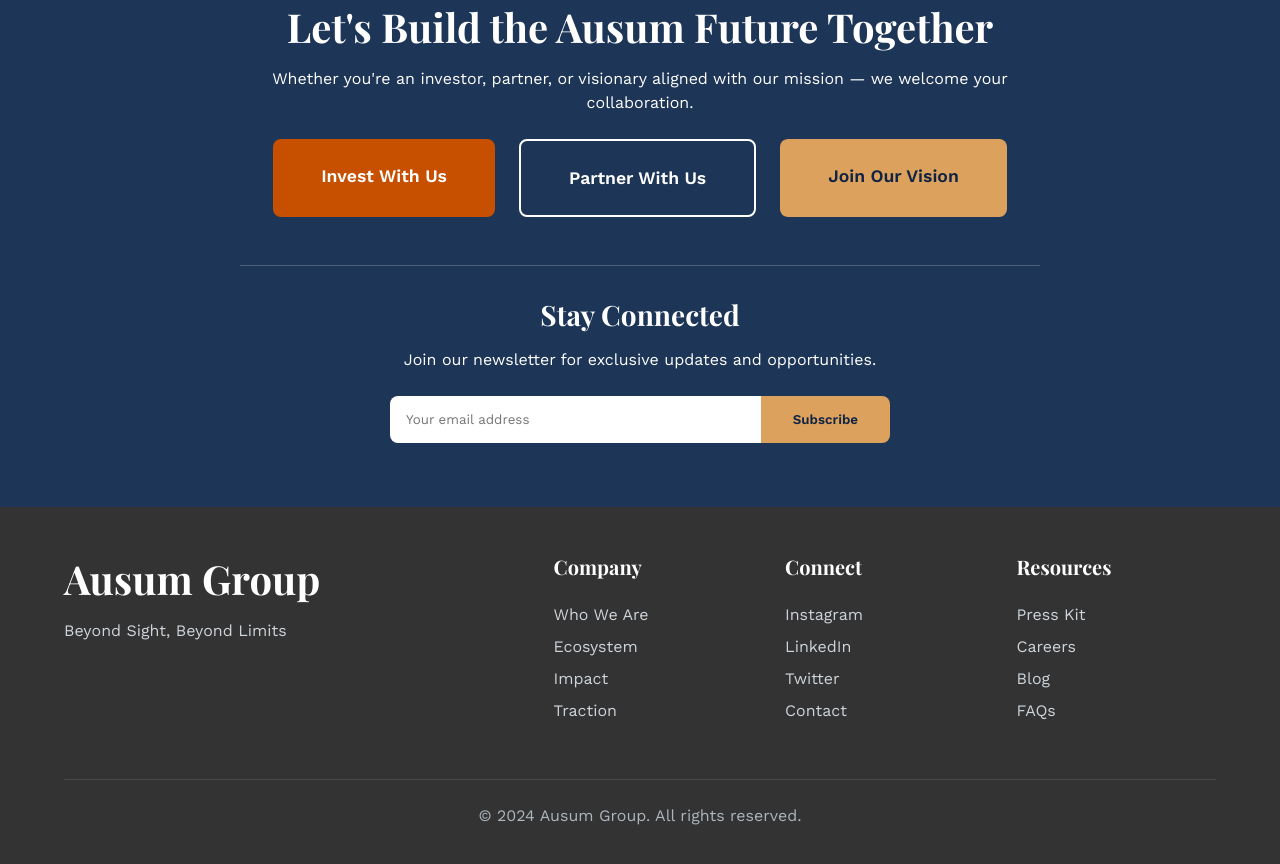
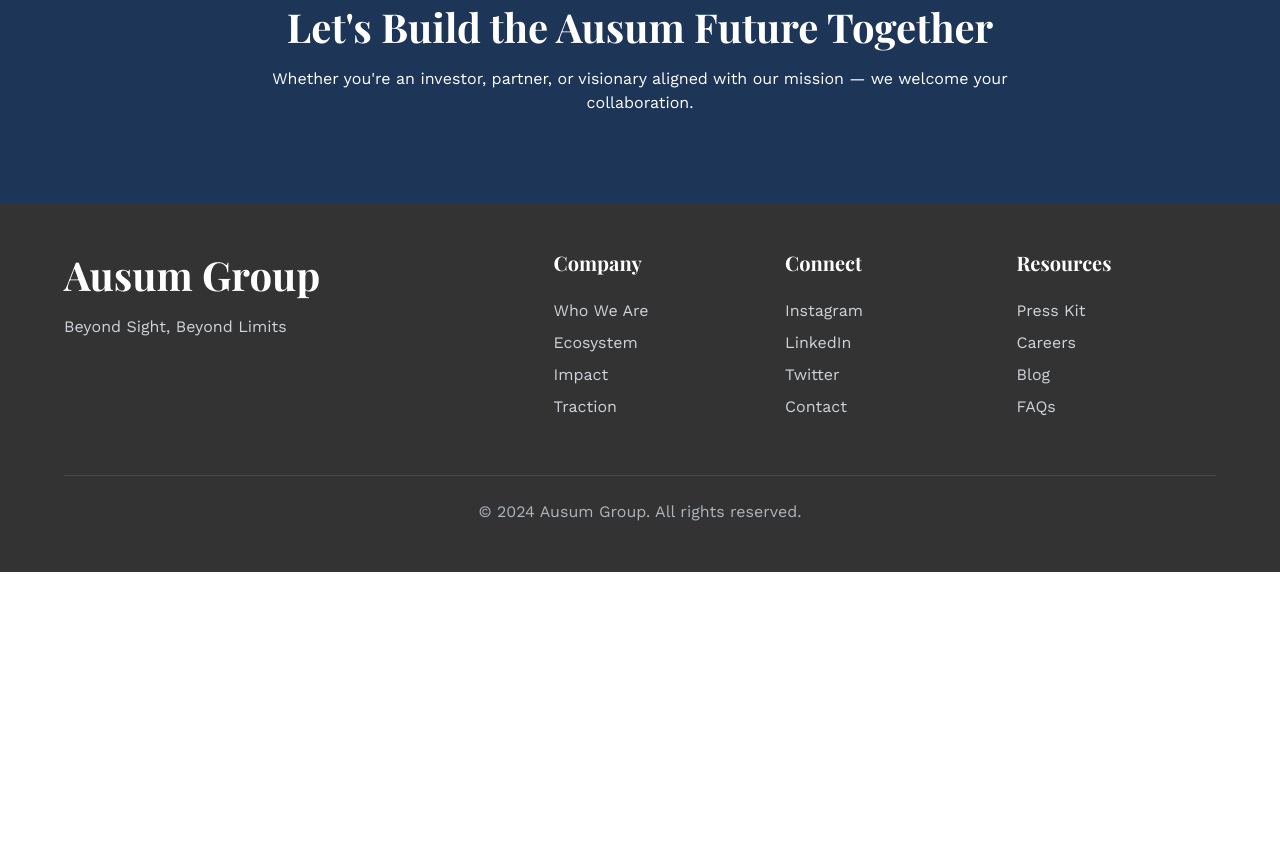
Before and after one commit to ItsEric24/ausum-group-website, a website built with Vite: page about.html in a window 1280 px wide. Shown: the part 4230-5094 px from the top of the page. After the commit the page ends 4802 px from the top, so only its background shows below. Built offline with nearby package versions, Linux system fonts and the light colour scheme.

Commit message:
changed the CTA section for the about page

```diff
--- a/about.html
+++ b/about.html
@@ -235,19 +235,6 @@
                     <h2>Let's Build the Ausum Future Together</h2>
                     <p>Whether you're an investor, partner, or visionary aligned with our mission — we welcome your
                         collaboration.</p>
-                    <div class="cta-buttons">
-                        <a href="#" class="btn btn-primary btn-large">Invest With Us</a>
-                        <a href="#" class="btn btn-secondary btn-large">Partner With Us</a>
-                        <a href="#" class="btn btn-tertiary btn-large">Join Our Vision</a>
-                    </div>
-                    <div class="newsletter">
-                        <h3>Stay Connected</h3>
-                        <p>Join our newsletter for exclusive updates and opportunities.</p>
-                        <form class="newsletter-form">
-                            <input type="email" placeholder="Your email address" required>
-                            <button type="submit" class="btn btn-tertiary">Subscribe</button>
-                        </form>
-                    </div>
                 </div>
             </div>
         </section>
```
